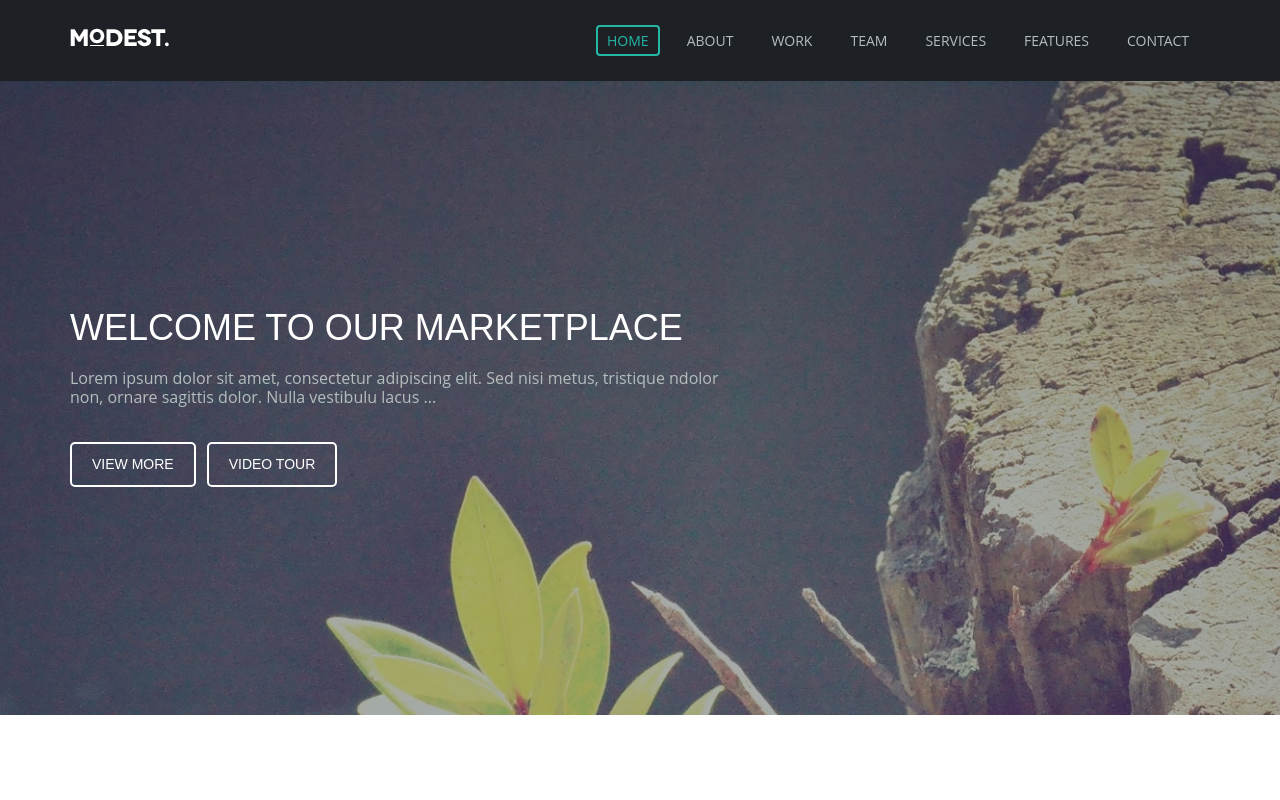
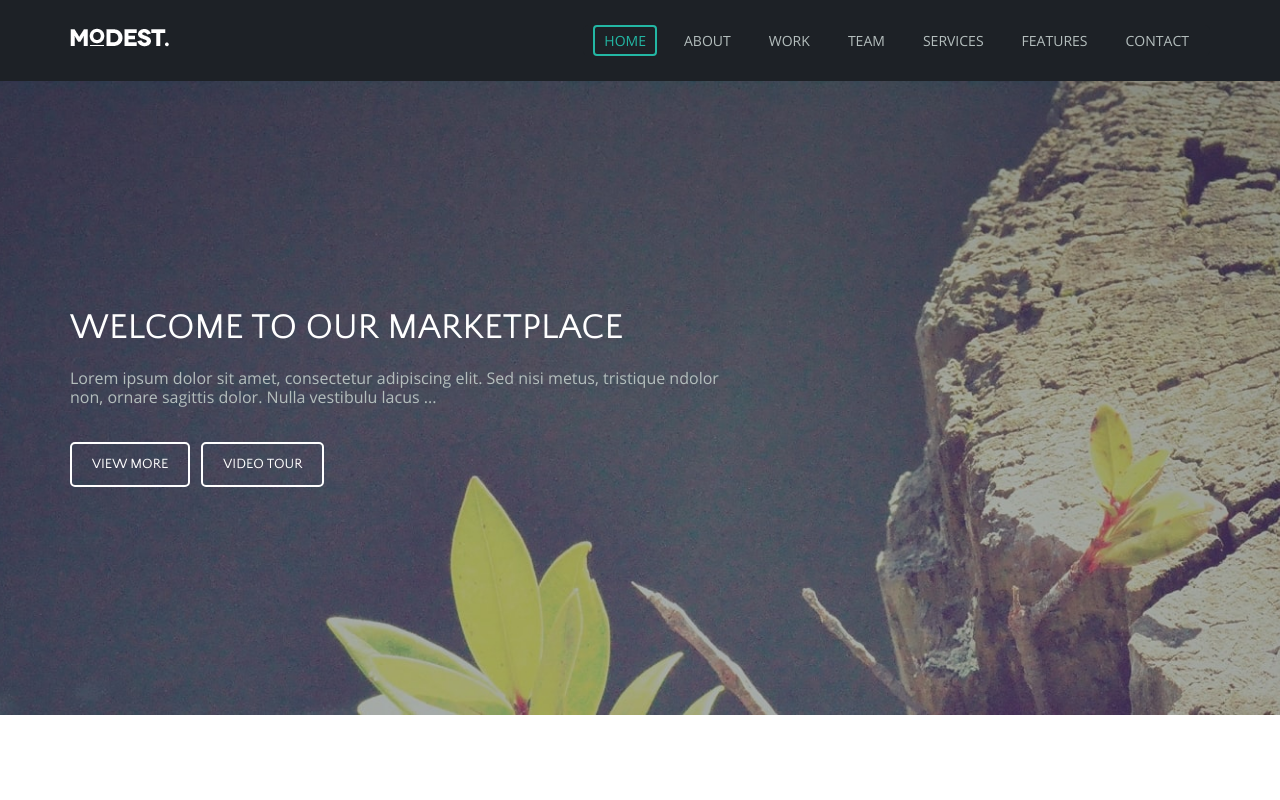
Before and after one commit to aleksandrlepin/modest, a website: page src/index.html in a window 1280 px wide. Shown: the top 800 px of the page. Drawn offline with nearby package versions, Linux system fonts and the light colour scheme; files that its build step writes are made by us from their sources; files whose address does not match are found by name.

Commit message:
FIX: fonts bug

```diff
--- a/src/components/_fonts.scss
+++ b/src/components/_fonts.scss
@@ -1,33 +1,33 @@
 @font-face {
-    font-family: 'Quattrocento Sans', sans-serif;
+    font-family: 'Quattrocento Sans';
     src: url('fonts/QuattrocentoSans-Regular.ttf') format('truetype');
     font-style: normal;
     font-weight: 400;
 }
 
 @font-face {
-    font-family: 'Quattrocento Sans', sans-serif;
+    font-family: 'Quattrocento Sans';
     src: url('fonts/QuattrocentoSans-Bold.ttf') format('truetype');
     font-style: normal;
     font-weight: 700;
 }
 
 @font-face {
-    font-family: 'Open Sans', sans-serif;
+    font-family: 'Open Sans';
     src: url('fonts/OpenSans-Regular.ttf') format('truetype');
     font-style: normal;
     font-weight: 400;
 }
 
 @font-face {
-    font-family: 'Open Sans', sans-serif;
+    font-family: 'Open Sans';
     src: url('fonts/OpenSans-SemiBold.ttf') format('truetype');
     font-style: normal;
     font-weight: 600;
 }
 
 @font-face {
-    font-family: 'Open Sans', sans-serif;
+    font-family: 'Open Sans';
     src: url('fonts/OpenSans-Bold.ttf') format('truetype');
     font-style: normal;
     font-weight: 700;
```
Also changed, not shown: dist/css/app.css.
